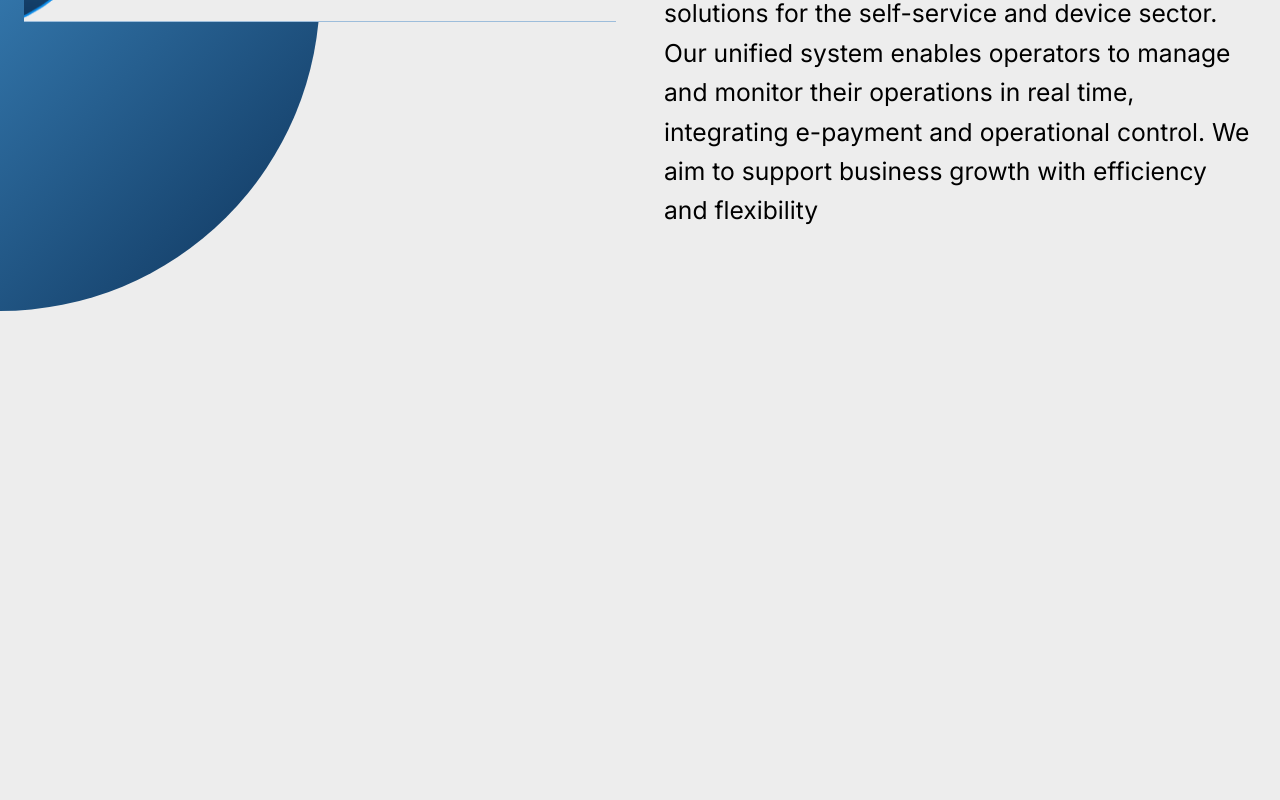
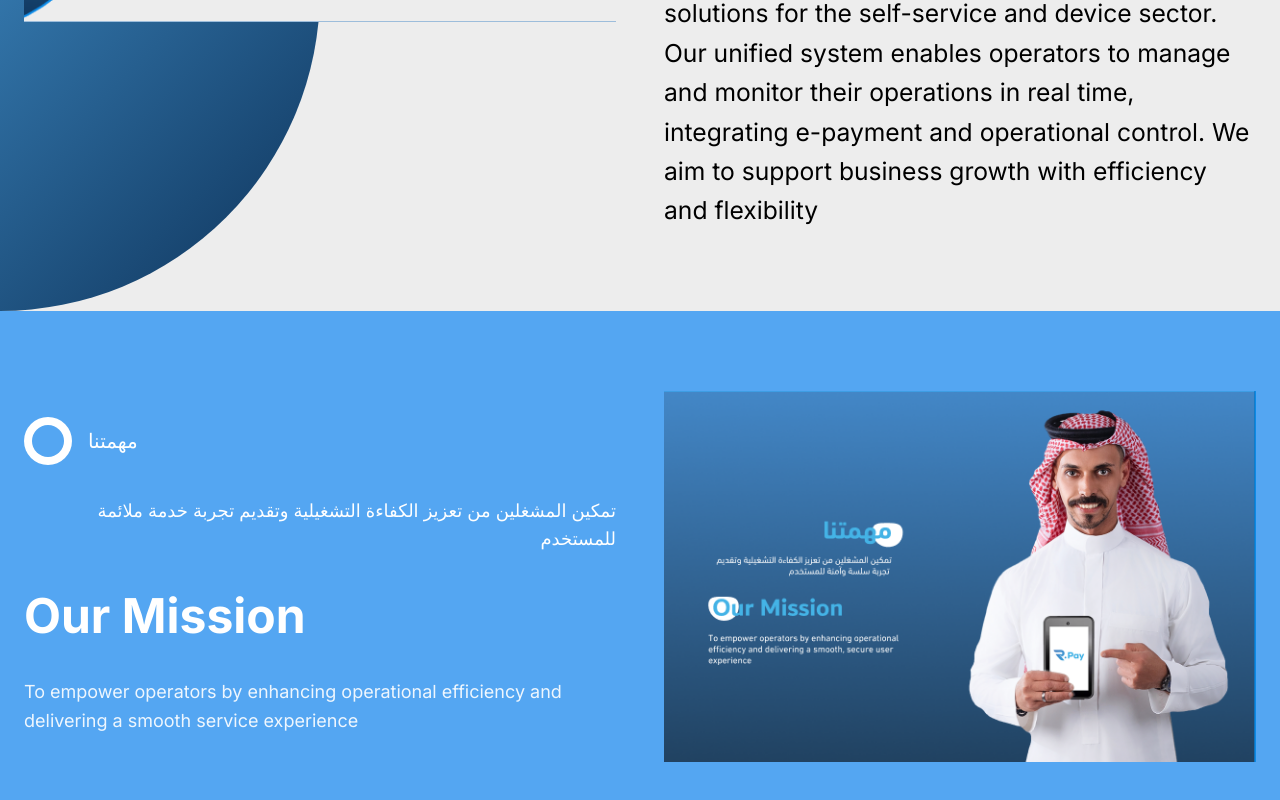
Before and after one commit to FerasKhalil/RPay--SA, a React (Vite) app: page / in a window 1280 px wide. Shown: the part 1914-2714 px from the top of the page. Before the commit the page ends 2225 px from the top, so only its background shows below. Built offline with nearby package versions, Linux system fonts and the light colour scheme.

Commit message:
Add fourth section
Add the fourth section to the landing page with the provided image and text content.

```diff
--- /dev/null
+++ b/src/components/MissionSection.tsx
@@ -0,0 +1,68 @@
+const MissionSection = () => {
+  return (
+    <section className="relative w-full bg-primary overflow-hidden">
+      <div className="relative max-w-7xl mx-auto px-6 py-12 lg:py-20">
+        <div className="grid lg:grid-cols-2 gap-12 items-center">
+          {/* Left Content - Text */}
+          <div className="space-y-8 relative z-10">
+            {/* Logo/Icon */}
+            <div className="flex items-center space-x-4 mb-8">
+              <div className="w-12 h-12 bg-white rounded-full flex items-center justify-center">
+                <div className="w-8 h-8 bg-primary rounded-full"></div>
+              </div>
+              <span className="text-white text-xl font-medium">مهمتنا</span>
+            </div>
+
+            {/* Arabic Text */}
+            <p
+              className="text-white leading-relaxed"
+              style={{
+                direction: 'rtl',
+                fontSize: '18px',
+                fontFamily: 'DIN Next LT Arabic, Inter, sans-serif',
+                lineHeight: '1.6'
+              }}
+            >
+              تمكين المشغلين من تعزيز الكفاءة التشغيلية وتقديم
+              تجربة خدمة ملائمة للمستخدم
+            </p>
+
+            {/* English Heading */}
+            <h2
+              className="text-white font-bold leading-tight"
+              style={{
+                fontSize: '48px',
+                fontFamily: 'Inter, sans-serif'
+              }}
+            >
+              Our Mission
+            </h2>
+
+            {/* English Description */}
+            <p
+              className="text-white/90 leading-relaxed"
+              style={{
+                fontSize: '18px',
+                fontFamily: 'Inter, sans-serif',
+                lineHeight: '1.6'
+              }}
+            >
+              To empower operators by enhancing operational efficiency and delivering a smooth service experience
+            </p>
+          </div>
+
+          {/* Right Content - Image */}
+          <div className="relative z-10">
+            <img
+              src="/lovable-uploads/58dbf48f-731c-4576-92c4-770c18ae4261.png"
+              alt="Saudi professional with R.Pay tablet"
+              className="w-full h-auto object-contain"
+            />
+          </div>
+        </div>
+      </div>
+    </section>
+  );
+};
+
+export default MissionSection;
--- a/src/pages/Index.tsx
+++ b/src/pages/Index.tsx
@@ -2,6 +2,7 @@ import Header from "@/components/Header";
 import HeroSection from "@/components/HeroSection";
 import LogosSection from "@/components/LogosSection";
 import AboutSection from "@/components/AboutSection";
+import MissionSection from "@/components/MissionSection";
 
 const Index = () => {
   return (
@@ -10,6 +11,7 @@ const Index = () => {
       <HeroSection />
       <LogosSection />
       <AboutSection />
+      <MissionSection />
     </div>
   );
 };
```
Also changed, not shown: public/lovable-uploads/58dbf48f-731c-4576-92c4-770c18ae4261.png (added).
